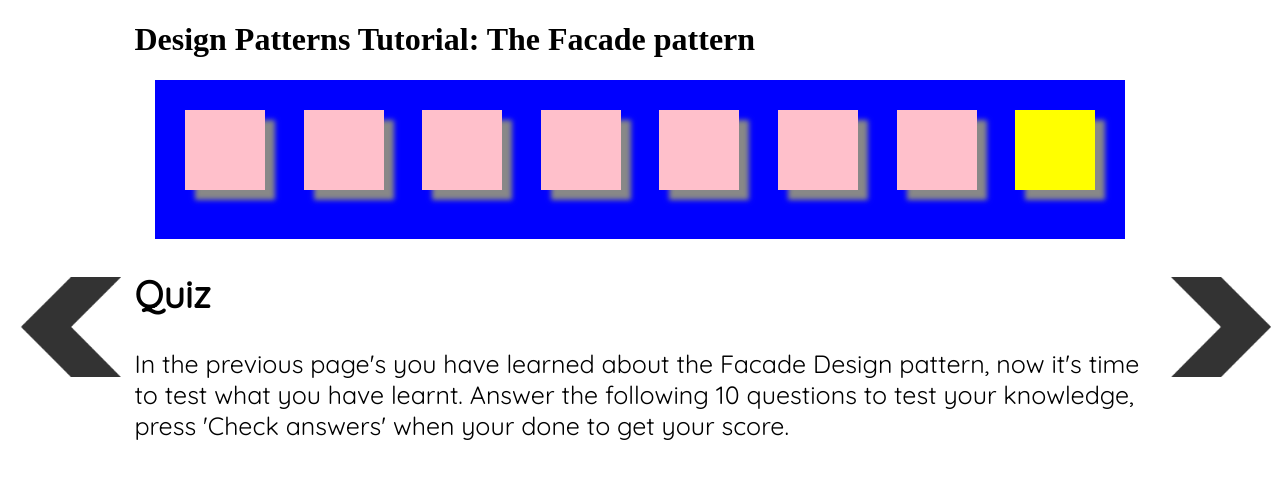
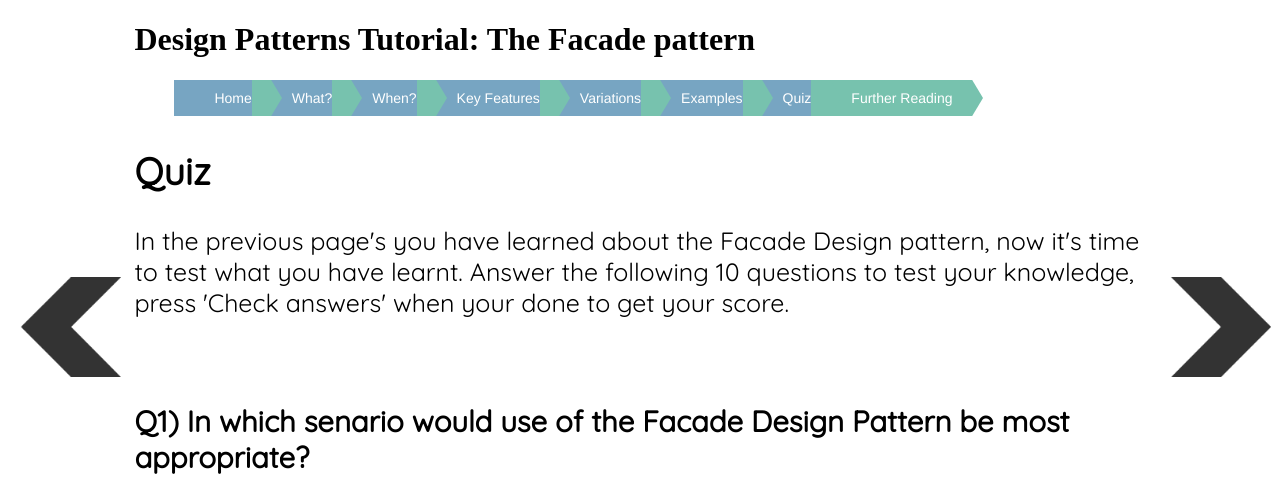
Before and after one commit to daveogle/Facade_Project, a PHP site: page /quiz.php in a window 1280 px wide. Shown: the top 479 px of the page. Run offline with PHP 8.4, Linux system fonts and the light colour scheme.

Commit message:
Altered Menu

```diff
--- a/CSS/Main.css
+++ b/CSS/Main.css
@@ -5,7 +5,7 @@ and open the template in the editor.
 */
 /*
     Created on : 24-Feb-2015, 11:27:18
-    Author     : Dave Ogle
+    Author     : Dave Ogle, Andrew Pond
 */
 body
 {
@@ -26,33 +26,54 @@ body
 .NavBar
 {
     position: relative;
-    margin : 2%;
-    background: blue;
-    padding: 3%;
+    //margin : 2%;
+    //background: blue;
+    //padding: 3%;
 }
 
 #boxWrapper
 {
-    text-align: justify;
+    list-style: none;
+    overflow: hidden;
+    font: 14px Helvetica, Arial, Sans-Serif;
 }
 
-#boxWrapper .box
+#boxWrapper li
 {
-    width: 100px; /* Declare your value. Can be in relative units. */
-    display: inline-block;
-    vertical-align: top;
-    width: 80px;
-    height: 80px;
-    background-color: yellow;
-    box-shadow: 10px 10px 5px #888888;
+    float: left;
 }
 
-#boxWrapper:after
+#boxWrapper li .box
 {
-    content: '';
-    width: 100%;
-    display: inline-block;
+    color: white;
+    text-decoration: none;
+    padding: 10px 0 10px 40px;
+    background: teal;                   /* fallback color */
+    background: #77c2ae;
+    position: relative;
+    display: block;
+    float: left;
 }
+
+#boxWrapper .box:after {
+	content: " ";
+	display: block;
+	width: 0;
+	height: 0;
+	border-top: 50px solid transparent;           /* Go big on the size, and let overflow hide */
+	border-bottom: 50px solid transparent;
+	border-left: 30px solid #77c2ae;
+	position: absolute;
+	top: 50%;
+	margin-top: -50px;
+	left: 100%;
+	z-index: 2;
+}
+
+#boxWrapper li .box:hover { background: #FFCC00; }
+#boxWrapper li .box:hover:after { border-left-color: #FFCC00 !important; }
+
+
 .box h2
 {
     margin: 0;
--- a/Include/navigation.html
+++ b/Include/navigation.html
@@ -17,22 +17,22 @@ and open the template in the editor.
     <div class="Wrapper">
         <h1>Design Patterns Tutorial: The Facade pattern</h1>
         <div class="NavBar">
-            <div id="boxWrapper">
-                <div title="Contents" class="box" id="index" onclick="boxClick()">
-                </div>
-                <div title="What is the Facade Pattern?" class="box" id="what" onclick="boxClick()">
-                </div>
-                <div title="When to use the Facade Pattern?" class="box" id="when" onclick="boxClick()">
-                </div>
-                <div title="Key Features" class="box" id="keyFeatures" onclick="boxClick()">
-                </div>
-                <div title="Variations" class="box" id="variations" onclick="boxClick()">
-                </div>
-                <div title="Examples" class="box" id="examples" onclick="boxClick()">
-                </div>
-                <div title="Quiz" class="box" id="quiz" onclick="boxClick()">
-                </div>
-                <div title="Reading" class="box" id="reading" onclick="boxClick()">
-                </div>
-            </div>
+            <ul id="boxWrapper">
+                <li><div title="Contents" class="box" id="index" onclick="boxClick()">Home
+                </div></li>
+                <li><div title="What is the Facade Pattern?" class="box" id="what" onclick="boxClick()">What?
+                </div></li>
+                <li><div title="When to use the Facade Pattern?" class="box" id="when" onclick="boxClick()">When?
+                </div></li>
+                <li><div title="Key Features" class="box" id="keyFeatures" onclick="boxClick()">Key Features
+                </div></li>
+                <li><div title="Variations" class="box" id="variations" onclick="boxClick()">Variations
+                </div></li>
+                <li><div title="Examples" class="box" id="examples" onclick="boxClick()">Examples
+                </div></li>
+                <li><div title="Quiz" class="box" id="quiz" onclick="boxClick()">Quiz
+                </div></li>
+                <li><div title="Reading" class="box" id="reading" onclick="boxClick()">Further Reading
+                </div></li>
+            </ul>
         </div><!--end of navbar-->
--- a/JavaScript/main.js
+++ b/JavaScript/main.js
@@ -15,29 +15,10 @@ $(document).ready(function () {
     }
     var pgNo = getPageNumber(filename);
     colourUpTo(pgNo);
-    var currentColour;
-
-    $(".box").hover(
-            function () {
-                currentColour = $(this).css('backgroundColor');
-                //stuff to do on mouse enter
-                $(this).css({'background-color': 'red', 'box-shadow': '0px 0px 0px #888888'});
-            },
-            function () {
-                //stuff to do on mouse leave
-                if (currentColour === 'rgb(255, 192, 203)')
-                {
-                    $(this).css({'background-color': 'pink', 'box-shadow': '10px 10px 5px #888888'});
-                }
-                else
-                {
-                    $(this).css({'background-color': 'yellow', 'box-shadow': '10px 10px 5px #888888'});
-                }
-
-            });
+    //var currentColour;
 
     //Ajax call on a box clicked
-    $(".box").click(function () {
+    $("li .box").click(function () {
         ajaxCall(event.target.id);
     });
 
@@ -152,6 +133,7 @@ function colourUpTo(pageNumber)
 {
     for (var i = 1; i <= pageNumber; i++)
     {
-        document.getElementById(getPageName(i)).style.background = "pink";
+        document.getElementById(getPageName(i)).style.background = "rgb(119, 165, 194)";
+        //document.getElementById(getPageName(i)).after().style.background = "rgb(119, 165, 194)";
     }
 }
```
